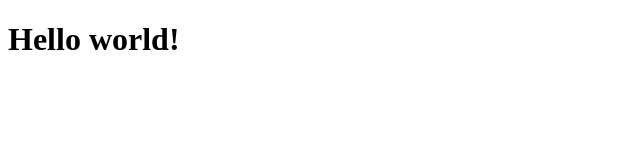
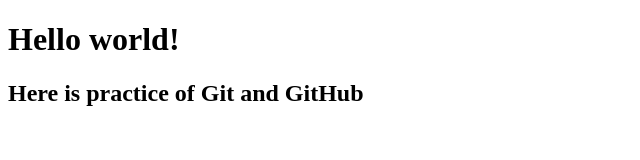
Before and after one commit to LeNaBek/project_3, a plain HTML site: page index.html in a window 1280 px wide. Shown: the whole page, without its empty margins (0-640 px from the left). Drawn offline with Linux system fonts and the light colour scheme.

Commit message:
index.html mod

```diff
--- a/index.html
+++ b/index.html
@@ -8,5 +8,6 @@
 </head>
 <body>
     <h1>Hello world!</h1>
+    <h2>Here is practice of Git and GitHub</h2>
 </body>
 </html>
```
